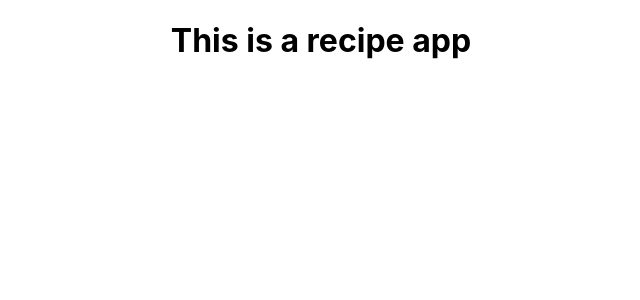
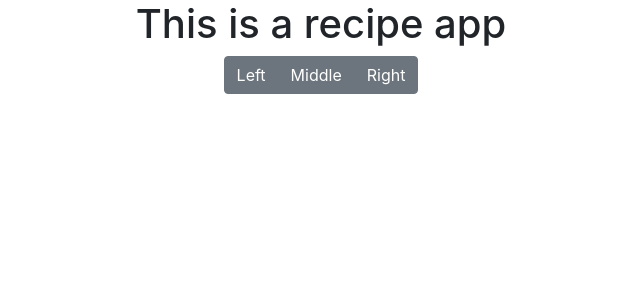
Before and after one commit to CozyPlantlady/potluck-recipe-app, a React (Create React App) app: page / in a window 1280 px wide. Shown: the top 300 px of the page, without its empty margins (319-959 px from the left). Built offline with nearby package versions, Linux system fonts and the light colour scheme.

Commit message:
Connect to React Bootstrap

```diff
--- a/package.json
+++ b/package.json
@@ -10,10 +10,10 @@
     "@testing-library/react": "^11.2.7",
     "@testing-library/user-event": "^12.8.3",
     "axios": "^0.21.4",
-    "bootstrap": "^4.6.2",
+    "bootstrap": "^4.6.0",
     "jwt-decode": "^3.1.2",
     "react": "^17.0.2",
-    "react-bootstrap": "^1.6.6",
+    "react-bootstrap": "^1.6.3",
     "react-dom": "^17.0.2",
     "react-infinite-scroll-component": "^6.1.0",
     "react-router-dom": "^5.3.4",
--- a/public/index.html
+++ b/public/index.html
@@ -14,7 +14,13 @@
       manifest.json provides metadata used when your web app is installed on a
       user's mobile device or desktop. See https://developers.google.com/web/fundamentals/web-app-manifest/
     -->
-    <link rel="manifest" href="%PUBLIC_URL%/manifest.json" />
+    <link
+      rel="stylesheet"
+      href="https://cdn.jsdelivr.net/npm/bootstrap@4.6.0/dist/css/bootstrap.min.css"
+      integrity="sha384-B0vP5xmATw1+K9KRQjQERJvTumQW0nPEzvF6L/Z6nronJ3oUOFUFpCjEUQouq2+l"
+      crossorigin="anonymous"
+    />
+    <link rel="manifest" href="%PUBLIC_URL%/manifest.json" crossorigin="use-credentials"/>
     <!--
       Notice the use of %PUBLIC_URL% in the tags above.
       It will be replaced with the URL of the `public` folder during the build.
--- a/src/App.js
+++ b/src/App.js
@@ -1,9 +1,17 @@
 import './App.css';
+import Button from 'react-bootstrap/Button';
+import ButtonGroup from 'react-bootstrap/ButtonGroup';
+
 
 function App() {
   return (
     <div className="App">
       <h1>This is a recipe app</h1>
+      <ButtonGroup aria-label="Basic example">
+        <Button variant="secondary">Left</Button>
+        <Button variant="secondary">Middle</Button>
+        <Button variant="secondary">Right</Button>
+      </ButtonGroup>
     </div>
   );
 }
```
Also changed, not shown: 1 other file (tests, documents, lock files or other folders).
